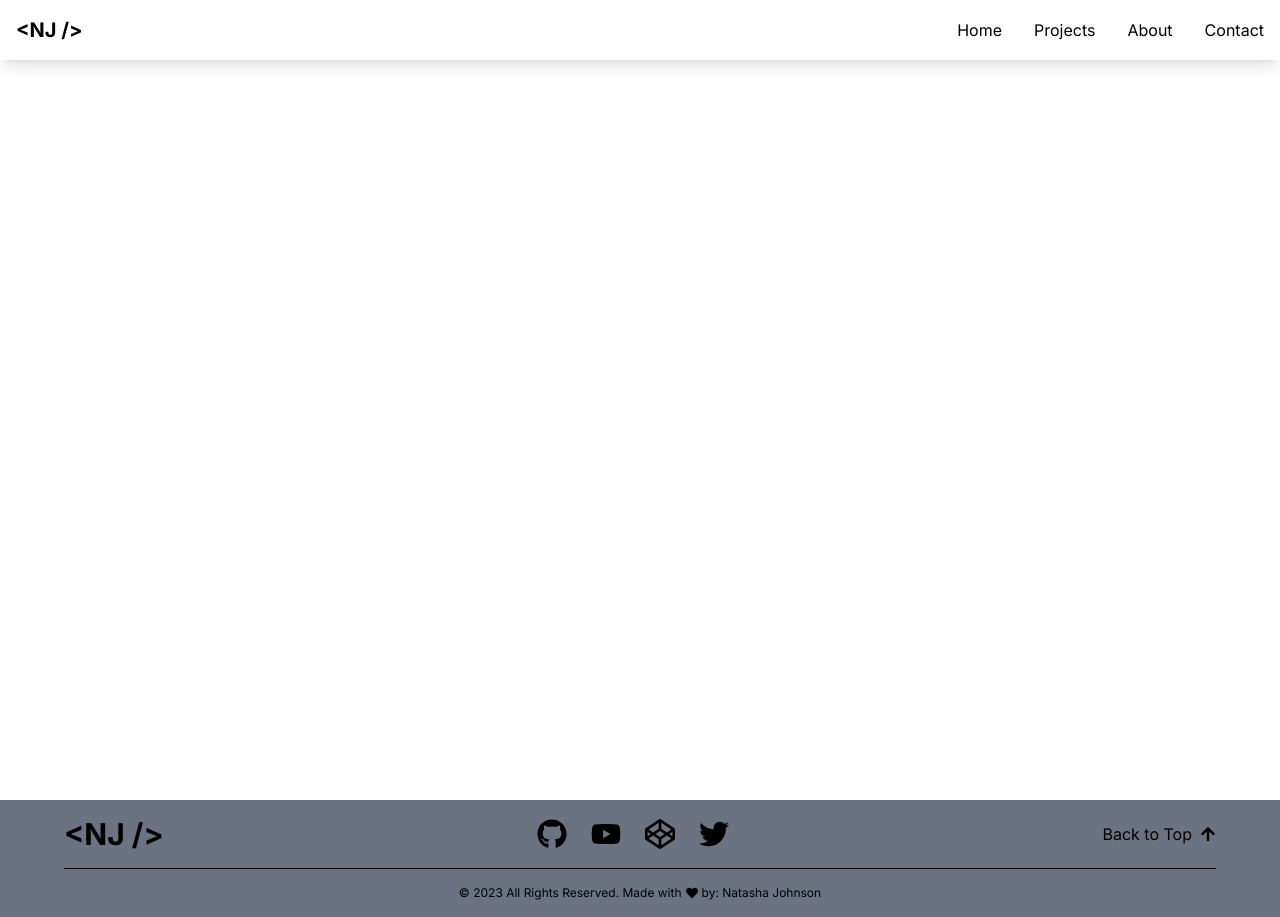
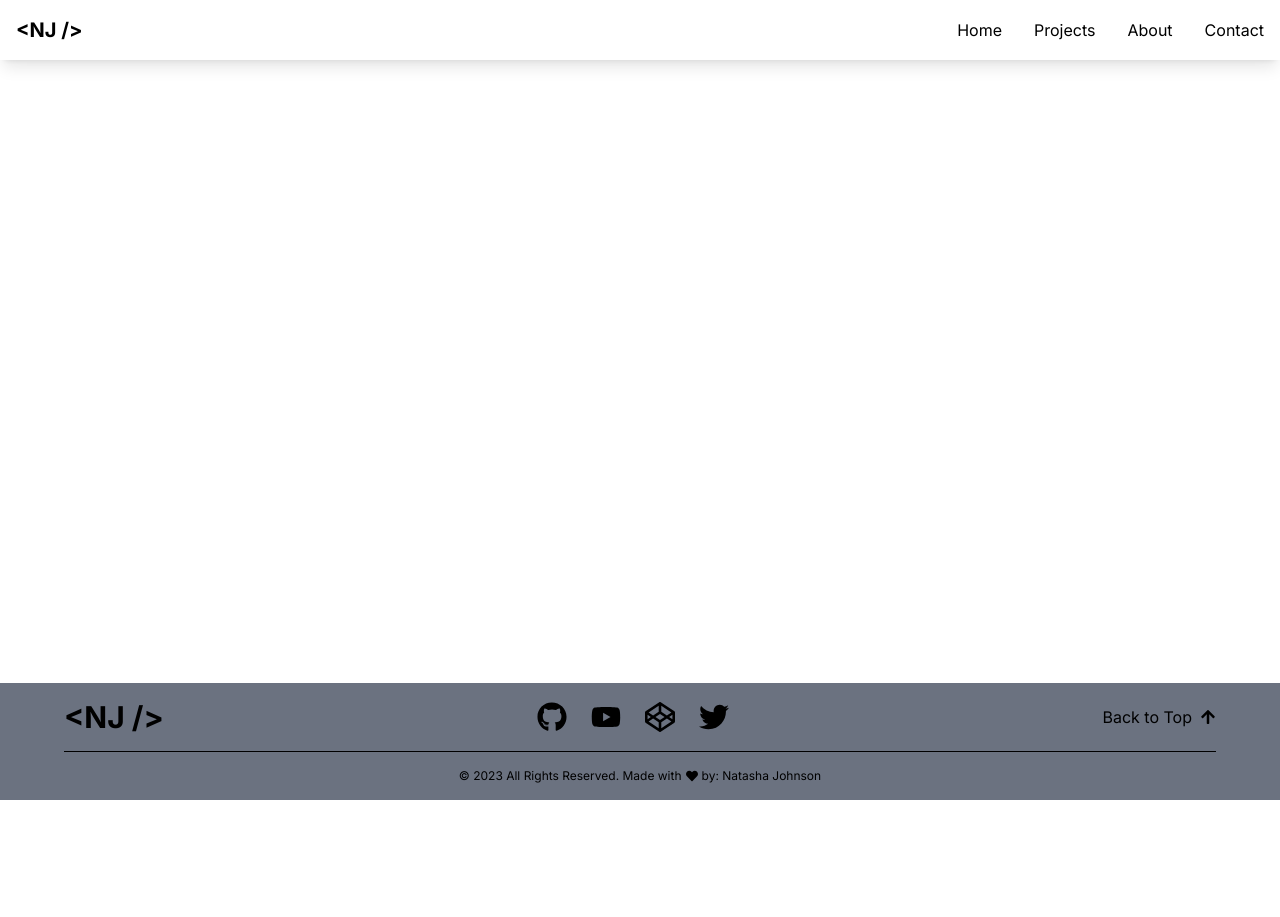
Before and after one commit to artsycoder533/portfolio-v2, a Next.js app: page / in a window 1280 px wide. After the commit the page ends 800 px from the top, so only its background shows below. Built offline with nearby package versions, Linux system fonts and the light colour scheme.

Commit message:
chore: remove overflow on desktop

```diff
--- a/app/components/Navbar.tsx
+++ b/app/components/Navbar.tsx
@@ -22,12 +22,12 @@ const Navbar = (props: Props) => {
     if (open) {
       document.body.style.overflow = "hidden";
     } else {
-      document.body.style.overflow = "scroll";
+      document.body.style.overflowY = "auto";
     }
 
-    // Cleanup function to reset the style when the component unmounts or when the 'open' state changes.
+    // // Cleanup function to reset the style when the component unmounts or when the 'open' state changes.
     return () => {
-      document.body.style.overflow = "scroll";
+      document.body.style.overflowY = "auto";
     };
   }, [open]);
 
@@ -40,7 +40,7 @@ const Navbar = (props: Props) => {
       </div>
       <ul
         className={
-          "flex flex-col md:flex-row gap-12 md:gap-8 items-center w-full md:w-auto justify-center md:justify-end absolute md:static top-[60px] left-0 right-0 h-[calc(100vh-91px)] md:h-auto bg-white transition-all ease-in-out duration-500 " +
+          "flex flex-col md:flex-row gap-12 md:gap-8 items-center w-full md:w-auto justify-center md:justify-end absolute md:static top-[60px] left-0 right-0 h-[calc(100vh-60px)] md:h-auto bg-white transition-all ease-in-out duration-500 " +
           (open ? "translate-x-0" : "translate-x-[100vh] md:translate-x-0")
         }
       >
--- a/app/layout.tsx
+++ b/app/layout.tsx
@@ -17,11 +17,13 @@ export default function RootLayout({
   children: React.ReactNode;
 }) {
   return (
-    <html lang="en" className="h-full m-0 p-0 box-border">
+    <html lang="en" className="h-full scroll-smooth">
       <body className={inter.className}>
-        <ClassicHeader />
-        <main className="flex flex-col min-h-screen">{children}</main>
-        <MinimalFooter />
+        <main className={`${inter.className} flex min-h-screen flex-col`}>
+          <ClassicHeader />
+          {children}
+          <MinimalFooter />
+        </main>
       </body>
     </html>
   );
```
